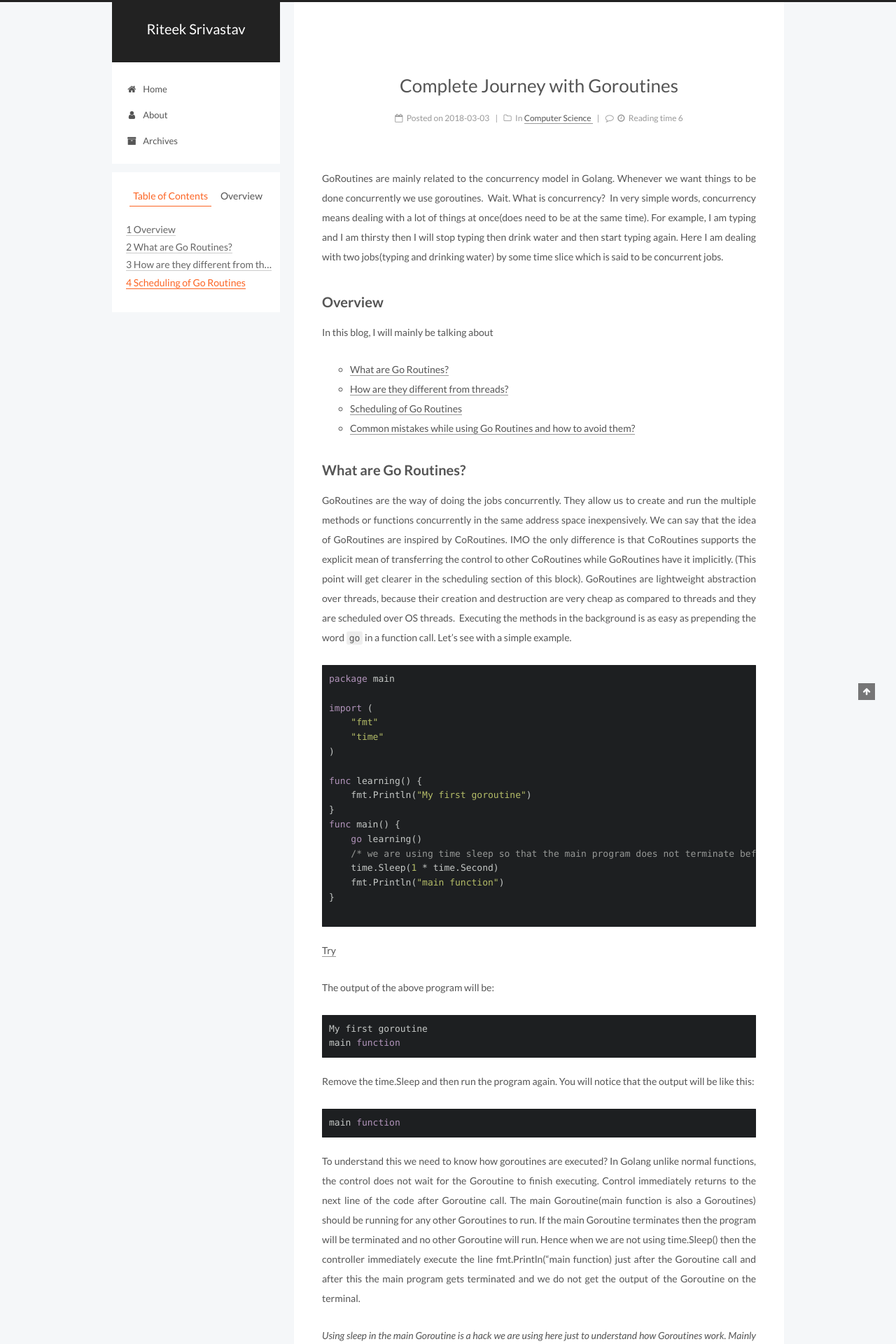
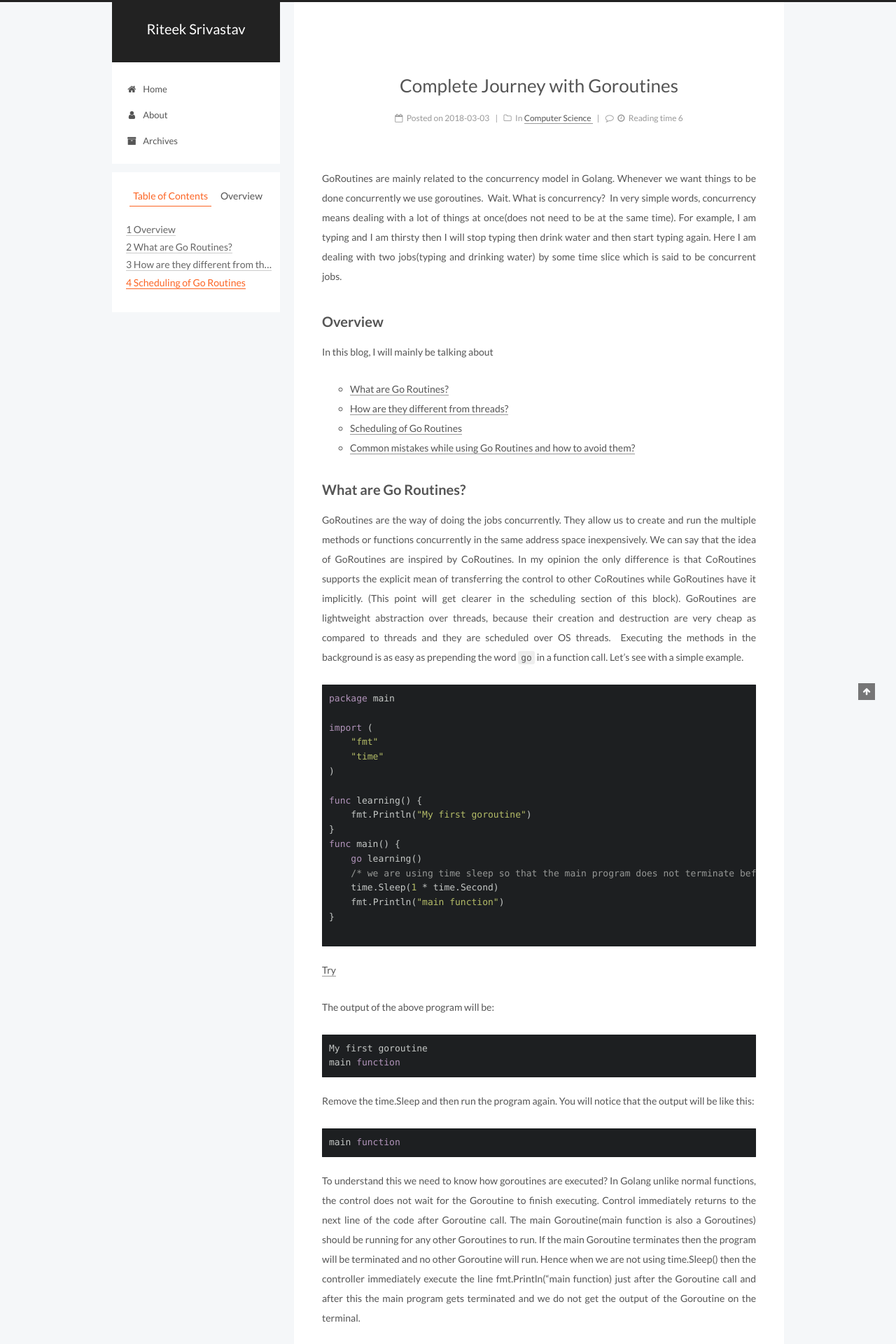
Before and after one commit to shubham7saxena/RiteekS.github.io, a Jekyll site: the page built from _posts/2018-03-03-Complete-Journey-with-GoRoutines.md, in a window 1280 px wide. Shown: the top 1920 px of the page at 70% size. Built offline with Jekyll 4.4.1, drawn with Linux system fonts in a browser that asks for light colours; comment, search, counter and statistics services are not loaded; some of the changed text lies outside the part shown.

Commit message:
Fix typo

````diff
--- a/_posts/2018-03-03-Complete-Journey-with-GoRoutines.md
+++ b/_posts/2018-03-03-Complete-Journey-with-GoRoutines.md
@@ -13,7 +13,7 @@ tags:
 
 GoRoutines are mainly related to the concurrency model in Golang. Whenever we want things to be done concurrently we use goroutines.
 Wait. What is concurrency?
-In very simple words, concurrency means dealing with a lot of things at once(does need to be at the same time). For example, I am typing and I am thirsty then I will stop typing then drink water and then start typing again. Here I am dealing with two jobs(typing and drinking water) by some time slice which is said to be concurrent jobs.
+In very simple words, concurrency means dealing with a lot of things at once(does not need to be at the same time). For example, I am typing and I am thirsty then I will stop typing then drink water and then start typing again. Here I am dealing with two jobs(typing and drinking water) by some time slice which is said to be concurrent jobs.
 
 ## Overview
 
@@ -24,7 +24,7 @@ In this blog, I will mainly be talking about
 * [Common mistakes while using Go Routines and how to avoid them?](#common-mistakes-while-using-go-routines-and-how-to-avoid-them?)
 
 ## What are Go Routines?
-GoRoutines are the way of doing the jobs concurrently. They allow us to create and run the multiple methods or functions concurrently in the same address space inexpensively. We can say that the idea of GoRoutines are inspired by CoRoutines. IMO the only difference is that CoRoutines supports the explicit mean of transferring the control to other CoRoutines while GoRoutines have it implicitly. (This point will get clearer in the scheduling section of this block). GoRoutines are lightweight abstraction over threads, because their creation and destruction are very cheap as compared to threads and they are scheduled over OS threads.
+GoRoutines are the way of doing the jobs concurrently. They allow us to create and run the multiple methods or functions concurrently in the same address space inexpensively. We can say that the idea of GoRoutines are inspired by CoRoutines. In my opinion the only difference is that CoRoutines supports the explicit mean of transferring the control to other CoRoutines while GoRoutines have it implicitly. (This point will get clearer in the scheduling section of this block). GoRoutines are lightweight abstraction over threads, because their creation and destruction are very cheap as compared to threads and they are scheduled over OS threads.
 Executing the methods in the background is as easy as prepending the word `go` in a function call. Let’s see with a simple example.
 
 ```go
````
Also changed, not shown: other parts of _posts/2018-03-03-Complete-Journey-with-GoRoutines.md (+1 -1 lines).
